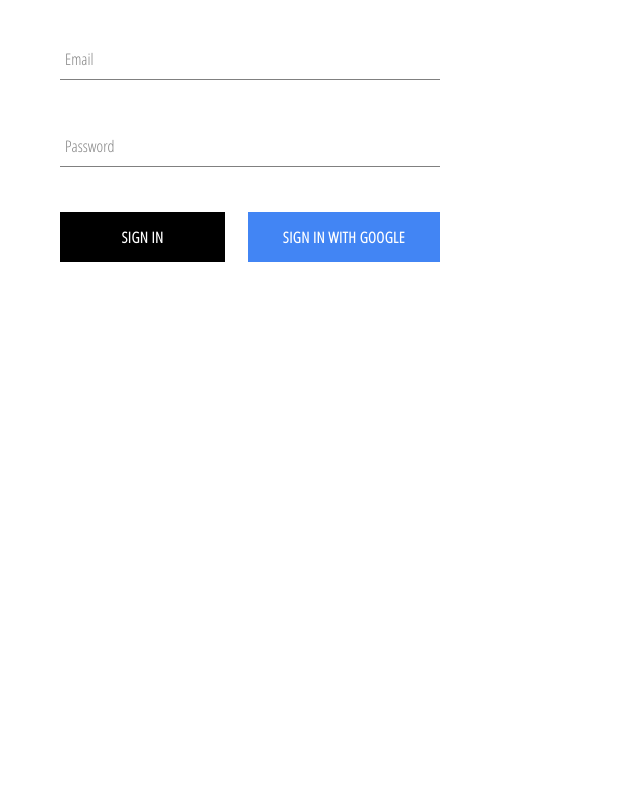
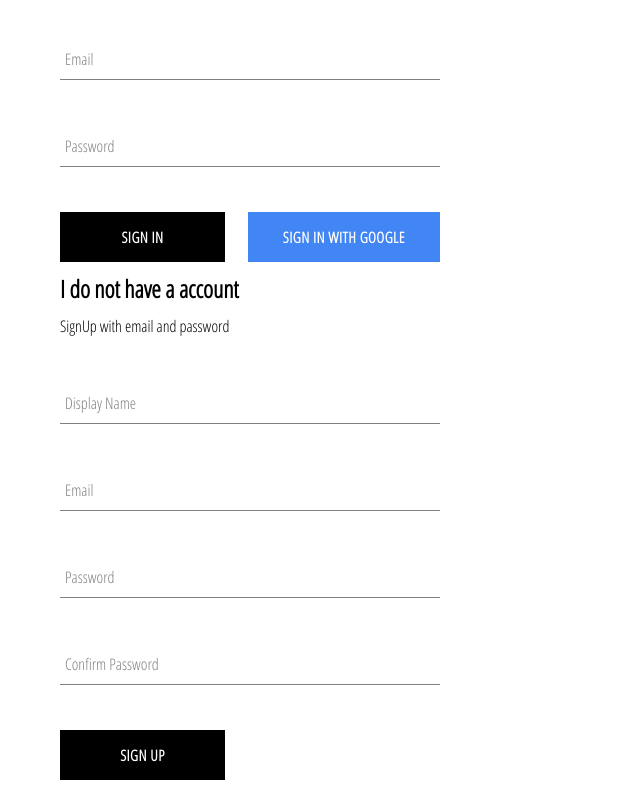
Before and after one commit to 0ujjwalmishra0/clothing-store, a React (Create React App) app: page /signin in a window 1280 px wide. Shown: the part 217-1017 px from the top of the page, without its empty margins (0-640 px from the left). Before the commit the page ends 800 px from the top, so only its background shows below. Built offline with nearby package versions, Linux system fonts and the light colour scheme; no server answers.

Commit message:
added sign up component

```diff
--- a/src/App.js
+++ b/src/App.js
@@ -28,23 +28,19 @@
           // console.log(snapShot.data())
           // id of document can be accessed using, snapshot.id
           // all other data can be accessed using, snapShot.data()
-          this.setState(
-            {
-              currentUser: {
-                id: snapShot.id,
-                ...snapShot.data(),
-              },
+          this.setState({
+            currentUser: {
+              id: snapShot.id,
+              ...snapShot.data(),
             }
-          );
+          });
+
         });
       }
       //if user is null or if user signs out
       else {
-        // since here, userAuth is null
-        this.state({
-          // currentUser: userAuth
-          currentUser: null,
-        });
+      // since here, userAuth is null
+      this.setState({currentUser: userAuth});
       }
     });
   }
--- a/src/components/header/header.jsx
+++ b/src/components/header/header.jsx
@@ -25,7 +25,7 @@
           </Link>
         )}
       </Link>
-      <img class= 'image' src='https://lh3.googleusercontent.com/a-/AOh14GhXRGpO2oMbGX0vANrhYOzwwVtJ5I1PWVtIOiNZ'/>
+      <img className= 'image' alt= 'profile'src='https://lh3.googleusercontent.com/a-/AOh14GhXRGpO2oMbGX0vANrhYOzwwVtJ5I1PWVtIOiNZ'/>
     </div>
   </div>
 );
--- a/src/components/sign-in-and-sign-up/sign-in-and-sign-up.jsx
+++ b/src/components/sign-in-and-sign-up/sign-in-and-sign-up.jsx
@@ -1,9 +1,12 @@
 import React from "react";
 import SignIn from "../sign-in/sign-in";
-
+import SignUp from "../sign-up/sign-up";
+import './sign-in-and-sign-up.scss'
 const SignInSignUpPage= ()=> (
     <div className='sign-in-and-sign-up'>
-   <SignIn/>
+   <SignIn className='sign-in'/>
+   <SignUp className='sign-up'/>
+
     </div>
 );
 
--- a/src/components/sign-in-and-sign-up/sign-in-and-sign-up.scss
+++ b/src/components/sign-in-and-sign-up/sign-in-and-sign-up.scss
@@ -0,0 +1,12 @@
+// .sign-in{
+//     float: left;
+//     justify-content: space-between;
+// }
+sign-in-and-sign-up{
+    width: 850px;
+    display: flex;
+    justify-content: space-between;
+
+    margin: 30px auto;
+
+}
--- a/src/components/sign-in/sign-in.jsx
+++ b/src/components/sign-in/sign-in.jsx
@@ -4,7 +4,7 @@
 import FormInput from "../form-input/form-input";
 import CustomButton from "../custom-button/custom-button";
 
-import { signInWithGoogle } from "../../firebase/firebase-util";
+import { auth, signInWithGoogle } from "../../firebase/firebase-util";
 
 //for sign-in use class bcz we need to store what user type in
 
@@ -18,9 +18,10 @@
     };
   }
 
-  handleSubmit = (event) => {
+  handleSubmit = async(event) => {
     //preventing default behaviour to gain more control
     event.preventDefault();
+
     this.setState({ email: "", password: "" });
   };
 
--- a/src/components/sign-in/sign-in.scss
+++ b/src/components/sign-in/sign-in.scss
@@ -8,7 +8,6 @@
     }
     .buttons{
         display: flex;
-        flex-direction: row;
         justify-content: space-between;
     }
 
--- /dev/null
+++ b/src/components/sign-up/sign-up.jsx
@@ -0,0 +1,90 @@
+import React from 'react';
+import FormInput from '../form-input/form-input';
+import CustomButton from '../custom-button/custom-button';
+import { auth, createUserProfileDocument } from '../../firebase/firebase-util';
+
+import './sign-up.scss';
+
+//like signin we need to know what user is typing
+class SignUp extends React.Component{
+    constructor(){
+        super();
+        this.state= {
+            displayName: '',
+            email:'',
+            password: '',
+            confirmPassword: ''
+        }
+    }
+
+    handleSubmit= async event=>{
+        //prevent default submit action
+        event.preventDefault();
+        const {displayName,email,password,confirmPassword}= this.state;
+        if(password!== confirmPassword){
+            alert('passwords do not match');
+            return;
+        }
+        try {
+            const {user} = await auth.createUserWithEmailAndPassword(email,password);
+            await createUserProfileDocument(user,{displayName});
+            //after this clear out the field using setstate
+            //for that we need to await createUser() method
+            this.setState({
+                displayName: '',
+                email:'',
+                password: '',
+                confirmPassword: ''
+            });
+        } catch (error) {
+            console.error(error);
+        }
+    };
+    handleChange= event =>{
+        //destructure the event
+        const {name,value}= event.target;
+        this.setState({[name]: value});
+    }
+    render(){
+        const {displayName,email,password,confirmPassword}= this.state;
+        return(
+            <div className='sign-up'>
+                <h2 className='title'>I do not have a account</h2>
+                <span>SignUp with email and password</span>
+                <form className='sign-up-form' onSubmit={this.handleSubmit}>
+                    <FormInput
+                        type= 'text'
+                        name='displayName'
+                        value={displayName}
+                        onChange= {this.handleChange}
+                        label='Display Name' required
+                    />
+                    <FormInput
+                        type= 'email'
+                        name='email'
+                        value={email}
+                        onChange= {this.handleChange}
+                        label='Email' required
+                    />
+                    <FormInput
+                        type= 'password'
+                        name='password'
+                        value={password}
+                        onChange= {this.handleChange}
+                        label='Password ' required
+                    />
+                    <FormInput
+                        type= 'password'
+                        name='confirmPassword'
+                        value={confirmPassword}
+                        onChange= {this.handleChange}
+                        label='Confirm Password' required
+                    />
+                    <CustomButton type= 'submit'>Sign Up </CustomButton>
+
+                </form>
+            </div>
+        );
+    }
+}
+export default SignUp;
--- /dev/null
+++ b/src/components/sign-up/sign-up.scss
@@ -0,0 +1,9 @@
+.sign-up{
+    display: flex;
+    flex-direction: column;
+    width: 380px;
+
+    .title{
+         margin: 10px 0;
+    }
+}
--- a/src/pages/homepage/homepage.jsx
+++ b/src/pages/homepage/homepage.jsx
@@ -1,7 +1,5 @@
 import React from "react";
 import "./homepage.scss";
-
-import MenuItem from "../../components/menu-item/menu-item"
 import Directory from "../../components/directory/directory"
 const HomePage = () => (
   <div className="homepage">
```
